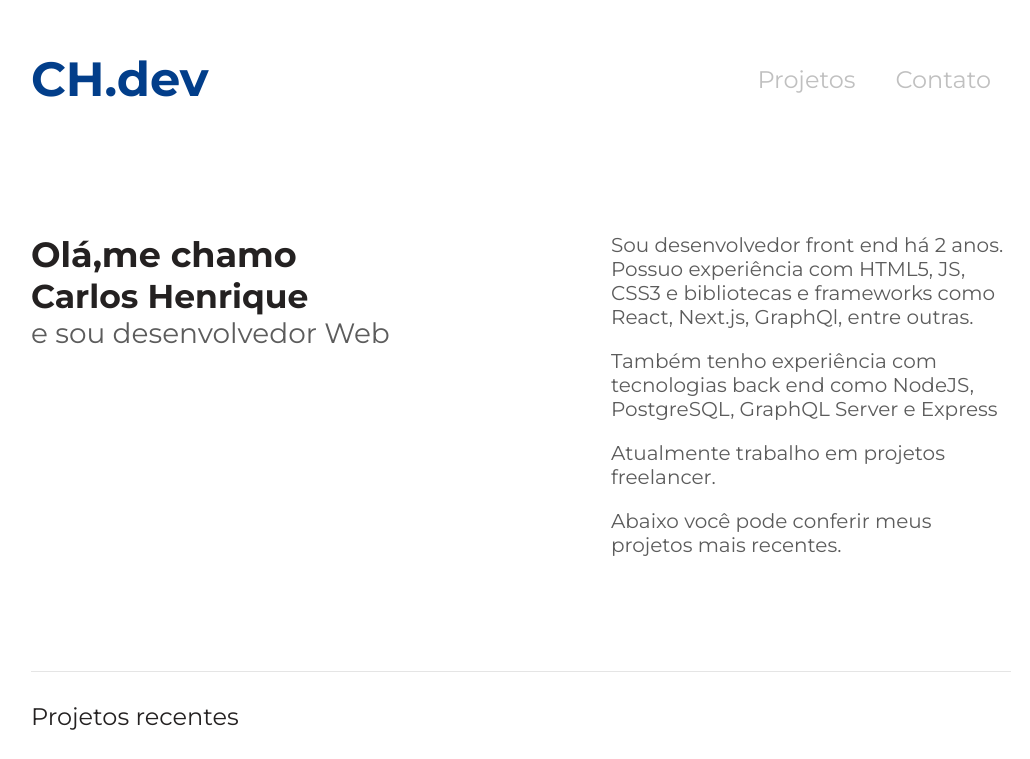
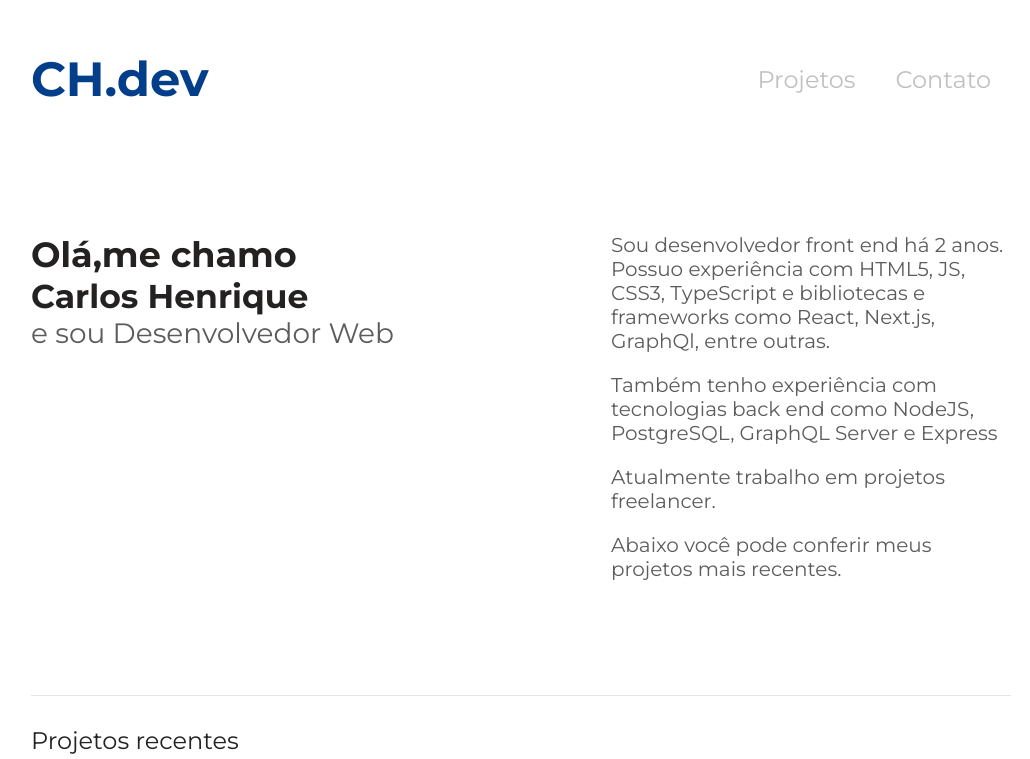
Before and after one commit to carlos-henrique-dev/portifolio, a Next.js app: page / in a window 1280 px wide. Shown: the top 759 px of the page, without its empty margins (119-1149 px from the left). Built offline with nearby package versions, Linux system fonts and the light colour scheme.

Commit message:
melhora apresentaçao

```diff
--- a/src/components/Presentation.tsx
+++ b/src/components/Presentation.tsx
@@ -8,13 +8,13 @@ const Presentation = () => {
           Olá,me chamo
           <span>Carlos Henrique</span>
         </h1>
-        <h2>e sou desenvolvedor Web</h2>
+        <h2>e sou Desenvolvedor Web</h2>
       </div>
 
       <div className="history">
         <p>
-          Sou desenvolvedor front end há 2 anos. Possuo experiência com HTML5, JS, CSS3 e bibliotecas e frameworks como
-          React, Next.js, GraphQl, entre outras.
+          Sou desenvolvedor front end há 2 anos. Possuo experiência com HTML5, JS, CSS3, TypeScript e bibliotecas e
+          frameworks como React, Next.js, GraphQl, entre outras.
         </p>
         <p>Também tenho experiência com tecnologias back end como NodeJS, PostgreSQL, GraphQL Server e Express</p>
         <p>Atualmente trabalho em projetos freelancer.</p>
```
